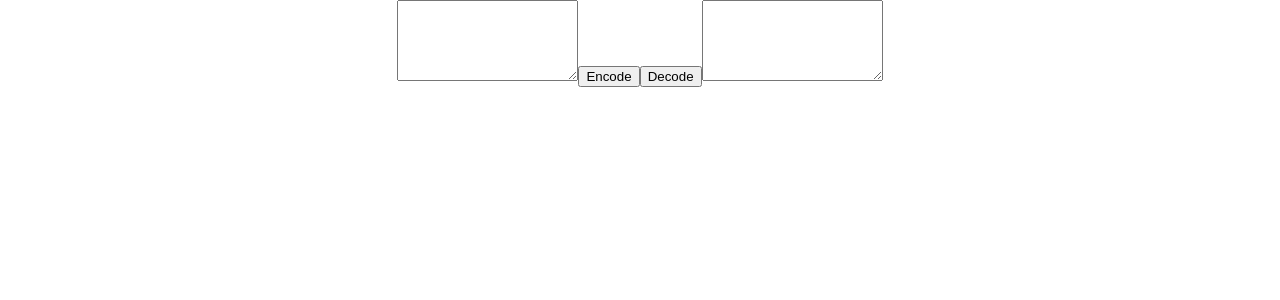
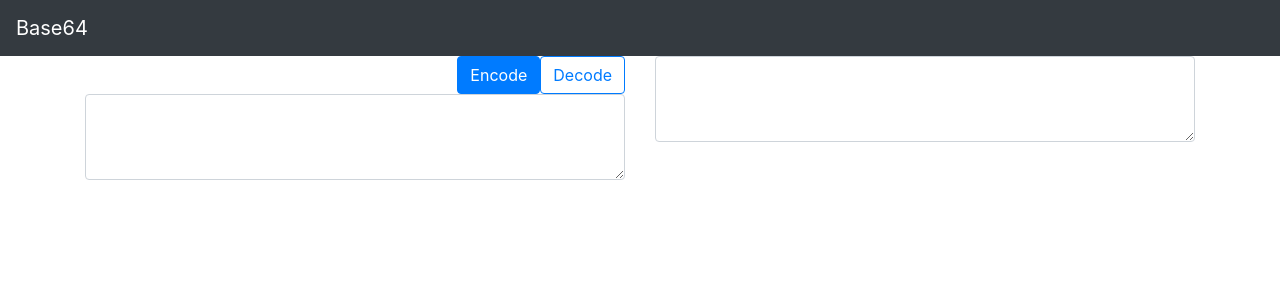
Before and after one commit to DropSnorz/base64, a React (Create React App) app: page / in a window 1280 px wide. Shown: the top 300 px of the page. Built offline with nearby package versions, Linux system fonts and the light colour scheme.

Commit message:
dev: add bootstrap components

```diff
--- a/src/App.css
+++ /dev/null
@@ -1,3 +0,0 @@
-.App {
-  text-align: center;
-}
--- a/src/App.js
+++ b/src/App.js
@@ -1,12 +1,16 @@
-import './App.css';
 import Encoder from './Encoder'
+import Navbar from 'react-bootstrap/Navbar';
 
 function App() {
   return (
     <div className="App">
-      <header className="App-header">
-      </header>
-      <Encoder />
+      <Navbar bg="dark" variant="dark" expand="lg">
+        <Navbar.Brand href="#home">Base64</Navbar.Brand>
+        <Navbar.Toggle aria-controls="basic-navbar-nav" />
+      </Navbar>
+      <div class="container">
+        <Encoder />
+      </div>
     </div>
   );
 }
--- a/src/Encoder.js
+++ b/src/Encoder.js
@@ -1,9 +1,12 @@
 import React from 'react';
+import Button from 'react-bootstrap/Button';
+import Form from 'react-bootstrap/Form';
+
 
 export default class Encoder extends React.Component {
   constructor(props) {
     super(props);
-    this.state = { encodeSwitch: true, source: "", output: "" };
+    this.state = { encodeSwitch: true, output: "" };
     this.handleChange = this.handleChange.bind(this);
   }
 
@@ -17,11 +20,17 @@ export default class Encoder extends React.Component {
 
   render() {
     return (
-      <div>
-        <textarea onChange={this.handleChange} rows="5" col="23"></textarea>
-        <button type="button">Encode</button>
-        <button type="button">Decode</button>
-        <textarea value={this.state.output} rows="5" col="23"></textarea>
+      <div class="row">
+        <div class="col-6">
+          <div class="float-right">
+            <Button variant={this.state.encodeSwitch ? "primary" : "outline-primary"} onClick={() => this.setState({encodeSwitch: true})}>Encode</Button>
+            <Button variant={!this.state.encodeSwitch ? "primary" : "outline-primary"} onClick={() => this.setState({encodeSwitch: false})}>Decode</Button>
+          </div>
+          <Form.Control as="textarea" rows={3} onChange={this.handleChange}/>
+        </div>
+        <div class="col-6">
+          <Form.Control as="textarea" rows={3} value={this.state.output}/>
+        </div>
       </div>
     );
   }
--- a/src/index.js
+++ b/src/index.js
@@ -1,5 +1,6 @@
 import React from 'react';
 import ReactDOM from 'react-dom';
+import 'bootstrap/dist/css/bootstrap.min.css';
 import './index.css';
 import App from './App';
 import reportWebVitals from './reportWebVitals';
```
